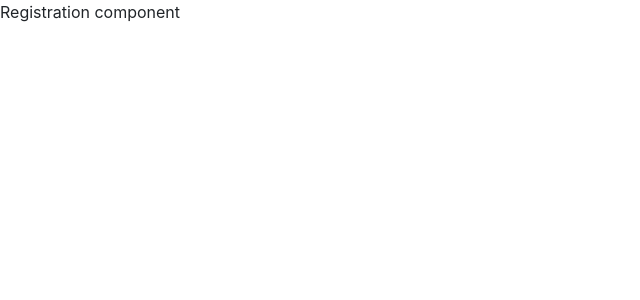
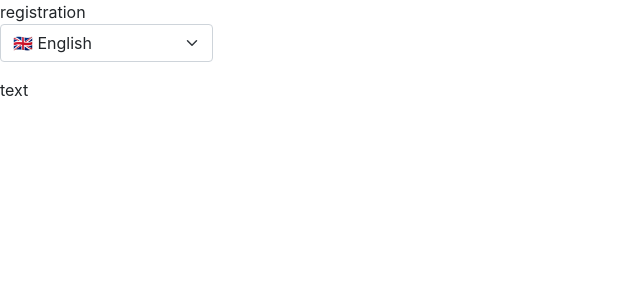
Before and after one commit to flowacademyhu/iota-vajdasag-brand, a React (Create React App) app in the folder frontend/: page /registration in a window 1280 px wide. Shown: the top 300 px of the page, without its empty margins (0-640 px from the left). Built offline with nearby package versions, Linux system fonts and the light colour scheme.

Commit message:
Added scanner to basic i18n

```diff
--- a/frontend/src/App.js
+++ b/frontend/src/App.js
@@ -1,12 +1,17 @@
 import "./App.css";
 import { BrowserRouter as Router, Switch, Route } from "react-router-dom";
+import SwitchLanguage from "./components/SwitchLanguage";
+import { useTranslation } from "react-i18next";
 
 function App() {
+  const { t } = useTranslation();
+
   return (
     <Router>
       <Switch>
         <Route path="/registration">
-          <div>Registration component</div>
+          <div>{t("registration")}</div>
+          <SwitchLanguage />
         </Route>
         <Route path="/company-admin">
           <div>Company</div>
--- a/frontend/src/components/SwitchLanguage.js
+++ b/frontend/src/components/SwitchLanguage.js
@@ -2,20 +2,26 @@ import React from "react";
 import { useTranslation } from "react-i18next";
 
 const SwitchLanguage = () => {
-  const { i18n } = useTranslation();
+  const { t, i18n } = useTranslation();
+
+  const actualLanguage = i18n.language;
+
+  const handleChange = (e) => {
+    i18n.changeLanguage(e.target.value);
+  };
 
   return (
     <div className="col-2">
       <select
         className="form-select mb-3"
-        onClick={(e) => i18n.changeLanguage(e.target.value)}
+        value={actualLanguage}
+        onChange={handleChange}
       >
-        <option value="hu" selected>
-          🇭🇺 Magyar
-        </option>
+        <option value="hu">🇭🇺 Magyar</option>
         <option value="sr">🇷🇸 Српски</option>
         <option value="en">🇬🇧 English</option>
       </select>
+      <p>{t("text")}</p>
     </div>
   );
 };
--- a/frontend/src/i18n.js
+++ b/frontend/src/i18n.js
@@ -1,14 +1,18 @@
 import i18n from "i18next";
 import { initReactI18next } from "react-i18next";
-import TranslationsFromJson from "./translations.json";
+import en from "./i18n/en.json";
+import hu from "./i18n/hu.json";
+import sr from "./i18n/sr.json";
 
-const resources = TranslationsFromJson;
+const resources = { en, hu, sr };
 
 i18n.use(initReactI18next).init({
   resources,
-  lng: "hu",
+  lng: "en",
 
-  keySeparator: false,
+  keySeparator: ".",
+  defaultNS: "",
+  ns: "",
 
   interpolation: {
     escapeValue: false,
--- /dev/null
+++ b/frontend/src/i18n/en.json
@@ -0,0 +1,4 @@
+{
+  "registration": "registration",
+  "text": "text"
+}
--- /dev/null
+++ b/frontend/src/i18n/hu.json
@@ -0,0 +1,4 @@
+{
+  "registration": "registration",
+  "text": "5"
+}
--- /dev/null
+++ b/frontend/src/i18n/sr.json
@@ -0,0 +1,4 @@
+{
+  "registration": "registration",
+  "text": "text"
+}
--- a/frontend/src/index.js
+++ b/frontend/src/index.js
@@ -3,7 +3,6 @@ import ReactDOM from 'react-dom';
 import './index.css';
 import App from './App';
 import './i18n';
-import reportWebVitals from './reportWebVitals';
 
 ReactDOM.render(
   <React.StrictMode>
@@ -11,8 +10,3 @@ ReactDOM.render(
   </React.StrictMode>,
   document.getElementById("root")
 );
-
-// If you want to start measuring performance in your app, pass a function
-// to log results (for example: reportWebVitals(console.log))
-// or send to an analytics endpoint. Learn more: https://bit.ly/CRA-vitals
-reportWebVitals();
--- a/frontend/src/reportWebVitals.js
+++ /dev/null
@@ -1,13 +0,0 @@
-const reportWebVitals = onPerfEntry => {
-  if (onPerfEntry && onPerfEntry instanceof Function) {
-    import('web-vitals').then(({ getCLS, getFID, getFCP, getLCP, getTTFB }) => {
-      getCLS(onPerfEntry);
-      getFID(onPerfEntry);
-      getFCP(onPerfEntry);
-      getLCP(onPerfEntry);
-      getTTFB(onPerfEntry);
-    });
-  }
-};
-
-export default reportWebVitals;
--- a/frontend/src/translations.json
+++ b/frontend/src/translations.json
@@ -1,17 +1,17 @@
 {
     "en": {
         "translation": {
-        "Welcome to React": "Hi"
+        "text": "Hi"
         }
     },
     "sr": {
         "translation": {
-        "Welcome to React": "Zdravo"
+        "text": "Zdravo"
         }
     },
     "hu": {
         "translation": {
-        "Welcome to React": "Udv"
+        "text": "Udv"
         }
     }
 }
```
Also changed, not shown: frontend/i18next-scanner.config.js (added, +50 -0 lines), frontend/package.json (+7 -2 lines), 2 other files (tests, documents, lock files or other folders).
